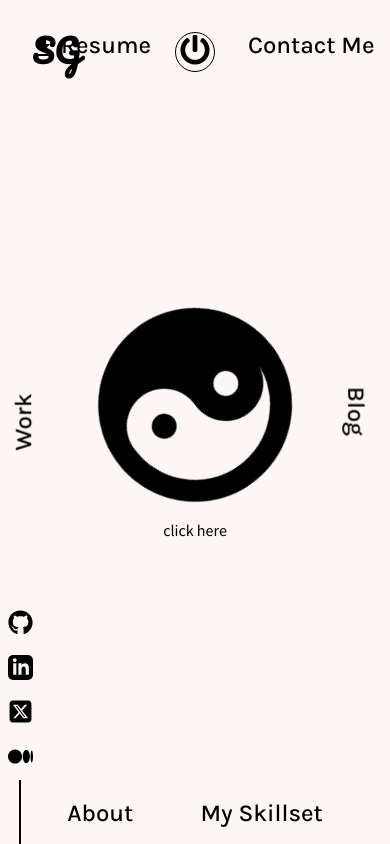
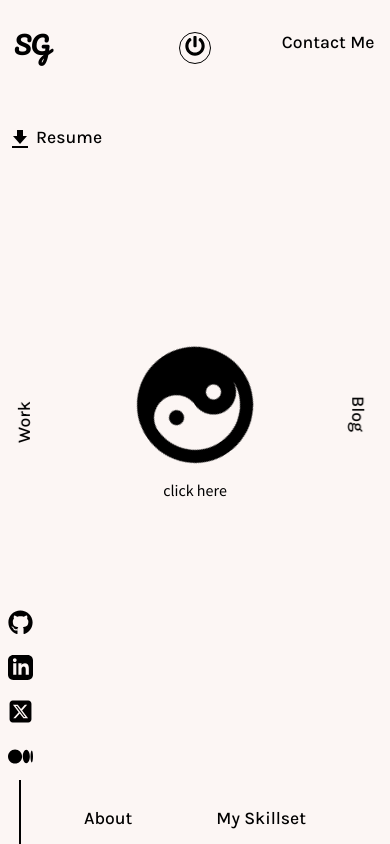
Before and after one commit to shubhanggupta2000/portfolio, a React (Create React App) app: page / in a window 390 px wide. Built offline with nearby package versions, Linux system fonts and the light colour scheme.

Commit message:
main responsive

```diff
--- a/src/components/Main.js
+++ b/src/components/Main.js
@@ -23,6 +23,19 @@ const MainContainer = styled.div`
     font-family: "Karla", sans-serif;
     font-weight: 500;
   }
+
+  @media (max-width: 800px) {
+    .prefix__fa-yin-yang {
+      width: 120px;
+      height: 120px;
+    }
+  }
+
+  @media (max-width: 650px) {
+    h2, h3, h4, h5, h6 {
+      font-size: 1.1rem;
+    }
+  }
 `;
 
 const Container = styled.div`
@@ -43,12 +56,17 @@ const Resume = styled(NavLink)`
   color: ${(props) => (props.click ? props.theme.body : props.theme.text)};
   position: absolute;
   top: 2rem;
-  left: 8%;
+  left: 6rem;
   text-decoration: none;
   z-index: 1;
   display: flex;
   align-items: center;
   gap: 0.5rem;
+
+  @media (max-width: 650px) {
+    top: 15%;
+    left: 2%
+  }
 `;
 
 const BLOG = styled(NavLink)`
@@ -154,8 +172,8 @@ const Main = () => {
         <Center click={click}>
           <YinYang
             onClick={() => handleClick()}
-            width={click ? 120 : 200}
-            height={click ? 120 : 200}
+            width={click ? 120 : window.innerWidth <= 800 ? 120 : 200}
+            height={click ? 120 : window.innerWidth <= 800 ? 120 : 200}
             fill="currentColor"
           />
           <span>click here</span>
--- a/src/subComponents/LogoComponent.js
+++ b/src/subComponents/LogoComponent.js
@@ -11,6 +11,12 @@ const Logo = styled.h1`
   left: 2rem;
   top: 2rem;
   z-index: 3;
+
+  @media (max-width: 650px) {
+    font-size: 1.5rem;
+    position: fixed;
+    transform: translate(-50%, 0);
+  }
 `;
 
 const LogoComponent = (props) => {
--- a/src/subComponents/PowerButton.js
+++ b/src/subComponents/PowerButton.js
@@ -30,13 +30,19 @@ const Power = styled.button`
     text-decoration: none;
     color: inherit;
   }
+
+  @media (max-width: 650px) {
+    width: 2rem;
+    height: 2rem;
+    padding: 0.2rem;
+  }
 `;
 
 const PowerButton = () => {
   return (
     <Power>
       <NavLink to="/">
-        <PowerBtn width={30} height={30} fill="currentColor" />
+        <PowerBtn width={20} height={20} fill="currentColor" />
       </NavLink>
     </Power>
   );
```
Also changed, not shown: src/components/Projects.js (deleted, +0 -31 lines), 1 other file (tests, documents, lock files or other folders).
